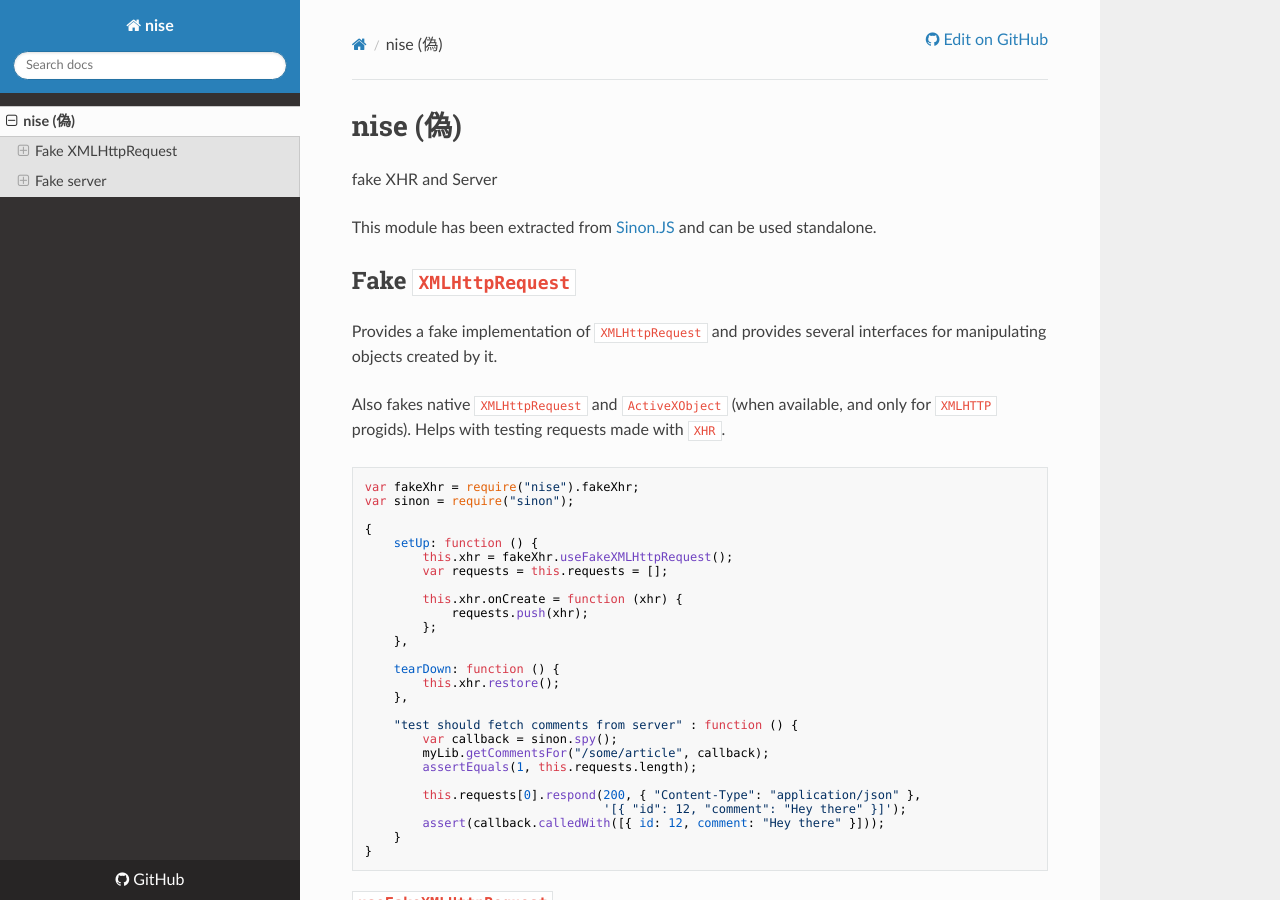
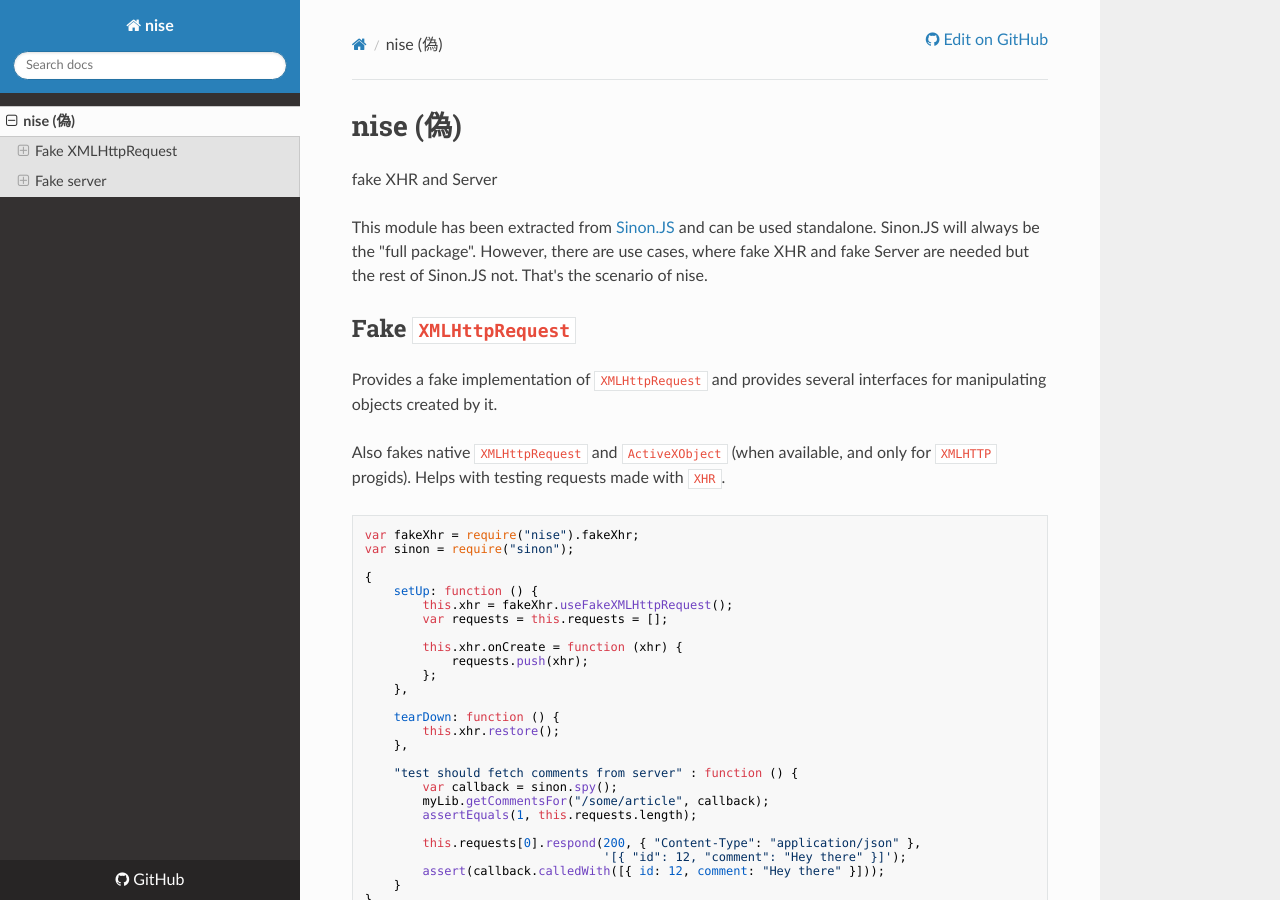
Before and after one commit to sinonjs/nise, an MkDocs documentation site: the page built from docs/index.md, in a window 1280 px wide and 900 px high. Built offline with MkDocs 1.6.1, drawn with Linux system fonts in a browser that asks for light colours; nearby versions of some CDN libraries.

Commit message:
add overview information regarding sinon.js and nise

```diff
--- a/docs/index.md
+++ b/docs/index.md
@@ -2,7 +2,7 @@
 
 fake XHR and Server
 
-This module has been extracted from [Sinon.JS][sinon] and can be used standalone.
+This module has been extracted from [Sinon.JS][sinon] and can be used standalone. Sinon.JS will always be the "full package". However, there are use cases, where fake XHR and fake Server are needed but the rest of Sinon.JS not. That's the scenario of nise.
 
 ## Fake `XMLHttpRequest`
 
```
